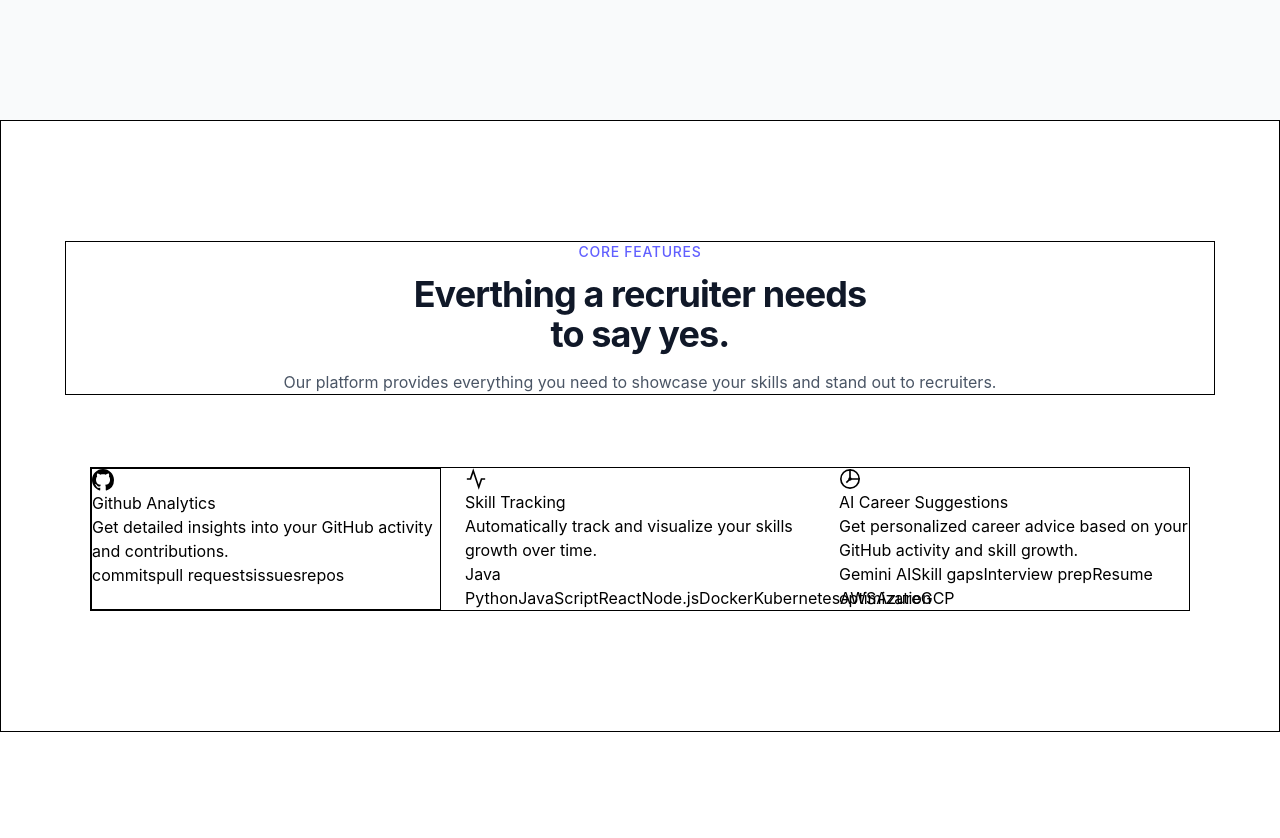
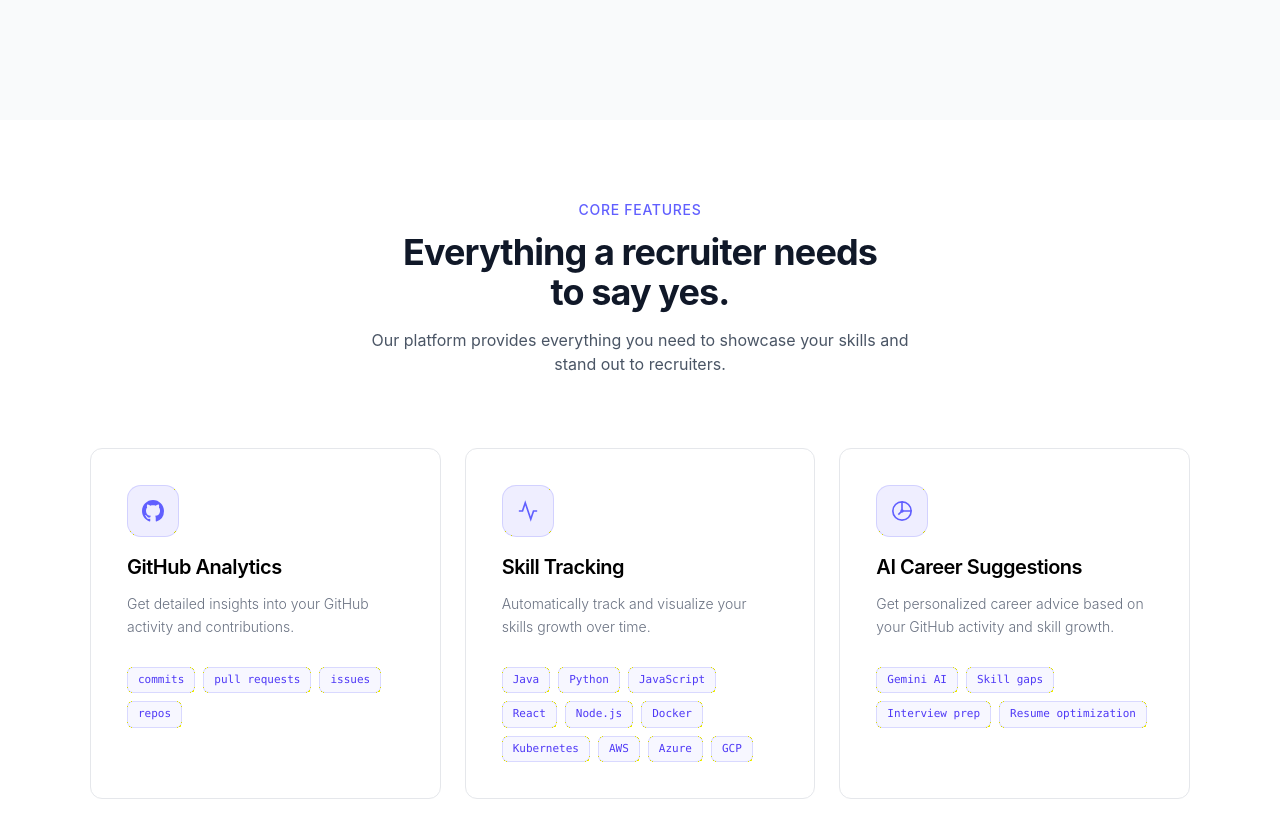
Before and after one commit to manojctrl/Devtrack-ai, a React (Vite) app: page / in a window 1280 px wide. Shown: the part 680-1518 px from the top of the page. Before the commit the page ends 1412 px from the top, so only its background shows below. Built offline with nearby package versions, Linux system fonts and the light colour scheme.

Commit message:
Add features section in Landing page with proper css

```diff
--- a/src/Pages/Landing/Landing.jsx
+++ b/src/Pages/Landing/Landing.jsx
@@ -5,6 +5,7 @@ const Landing = () => {
     <div>
       <Navbar />
 
+      {/* Hero Section */}
       <section className="bg-gray-50 text-gray-900 min-h-screen flex flex-col items-center justify-center pt-20">
         <div className="mb-4 text-sm text-indigo-600 font-semibold">
           Now in public beta — 2,400+ developers
@@ -54,28 +55,34 @@ const Landing = () => {
       </section>
 
       {/* Features Section */}
-
-      <section className="px-16 py-30 border border-solid border-black">
-        <div className="border border-solid border-black mb-[72px] text-center">
-          <div className="flex justify-center text-sm font-medium tracking-wider uppercase text-indigo-500 ">Core Features</div>
-          <h2 className="mt-3 text-3xl font-bold tracking-tight text-gray-900 md:text-4xl  ">
-            Everthing a recruiter needs <br /> to say yes.
+      <section className="px-4 md:px-16 py-20 bg-white">
+        <div className="mb-[72px] text-center">
+          <div className="flex justify-center text-sm font-medium tracking-wider uppercase text-indigo-500">
+            Core Features
+          </div>
+          <h2 className="mt-3 text-3xl font-bold tracking-tight text-gray-900 md:text-4xl">
+            Everything a recruiter needs <br /> to say yes.
           </h2>
-          <p className="mx-auto mt-4 max-wd-xl text-gray-600 ">
+          <p className="mx-auto mt-4 max-w-xl text-gray-600">
             Our platform provides everything you need to showcase your skills
             and stand out to recruiters.
           </p>
         </div>
-        <div className=" border border-solid border-black mx-auto grid max-w-[1100px] grid-cols-1 gap-6 md:grid-cols-3">
-          <div className=" border border-solid border-black group relative">
-            <div className="feat-icon">
+
+        {/* Grid Container */}
+        <div className="mx-auto grid max-w-[1100px] grid-cols-1 gap-6 md:grid-cols-3">
+
+          {/* Card 1: GitHub Analytics */}
+          <div className="group relative overflow-hidden rounded-xl border border-gray-200 p-9 transition-all duration-400 ease-[cubic-bezier(0.34,1.56,0.64,1)] hover:translate-y-2 hover:border-indigo-400/40 hover:shadow-[0_0_40px_rgba(99,102,241,0.12),0_20px_60px_rgba(0,0,0,0.15)]">
+            <div className="absolute inset-0 opacity-0 transition-opacity duration-400 bg-gradient-to-br from-indigo-500/5 via-transparent to-transparent group-hover:opacity-100" />
+            <div className="relative z-10 mb-4 flex h-13 w-13 items-center justify-center rounded-[14px] border border-indigo-500/20 bg-indigo-500/10 text-indigo-500">
               <svg
                 width="22"
                 height="22"
                 viewBox="0 0 24 24"
                 fill="none"
                 stroke="currentColor"
-                stroke-width="1.8"
+                strokeWidth="1.8"
               >
                 <path
                   d="M12 0C5.37 0 0 5.37 0 12c0 5.31 3.435 9.795 8.205 11.385.6.105.825-.255.825-.57 0-.285-.015-1.23-.015-2.235-3.015.555-3.795-.735-4.035-1.41-.135-.345-.72-1.41-1.23-1.695-.42-.225-1.02-.78-.015-.795.945-.015 1.62.87 1.845 1.23 1.08 1.815 2.805 1.305 3.495.99.105-.78.42-1.305.765-1.605-2.67-.3-5.46-1.335-5.46-5.925 0-1.305.465-2.385 1.23-3.225-.12-.3-.54-1.53.12-3.18 0 0 1.005-.315 3.3 1.23.96-.27 1.98-.405 3-.405s2.04.135 3 .405c2.295-1.56 3.3-1.23 3.3-1.23.66 1.65.24 2.88.12 3.18.765.84 1.23 1.905 1.23 3.225 0 4.605-2.805 5.625-5.475 5.925.435.375.81 1.095.81 2.22 0 1.605-.015 2.895-.015 3.3 0 .315.225.69.825.57A12.02 12.02 0 0024 12c0-6.63-5.37-12-12-12z"
@@ -84,56 +91,58 @@ const Landing = () => {
                 />
               </svg>
             </div>
-            <h3>Github Analytics</h3>
-            <p>
+            <h3 className="relative z-10 text-xl font-semibold tracking-tight mb-3">GitHub Analytics</h3>
+            <p className="relative z-10 text-sm font-light leading-relaxed text-gray-500 mb-7">
               Get detailed insights into your GitHub activity and contributions.
             </p>
-            <div className="featTags">
-              <span className="featTag">commits</span>
-              <span className="featTag">pull requests</span>
-              <span className="featTag">issues</span>
-              <span className="featTag">repos</span>
+            <div className="relative z-10 flex flex-wrap gap-2">
+              {['commits', 'pull requests', 'issues', 'repos'].map((tag, index) => (
+                <span key={index} className="font-mono text-[11px] font-medium px-2.5 py-1 rounded-md border border-indigo-500/20 bg-indigo-500/5 text-indigo-600">
+                  {tag}
+                </span>
+              ))}
             </div>
           </div>
-          <div className="feature-card">
-            <div className="feat-icon">
+
+          {/* Card 2: Skill Tracking */}
+          <div className="group relative overflow-hidden rounded-xl border border-gray-200 p-9 transition-all duration-400 ease-[cubic-bezier(0.34,1.56,0.64,1)] hover:translate-y-2 hover:border-indigo-400/40 hover:shadow-[0_0_40px_rgba(99,102,241,0.12),0_20px_60px_rgba(0,0,0,0.15)]">
+            <div className="absolute inset-0 opacity-0 transition-opacity duration-400 bg-gradient-to-br from-indigo-500/5 via-transparent to-transparent group-hover:opacity-100" />
+            <div className="relative z-10 mb-4 flex h-13 w-13 items-center justify-center rounded-[14px] border border-indigo-500/20 bg-indigo-500/10 text-indigo-500">
               <svg
                 width="22"
                 height="22"
                 viewBox="0 0 24 24"
                 fill="none"
                 stroke="currentColor"
-                stroke-width="1.8"
+                strokeWidth="1.8"
               >
                 <polyline points="22 12 18 12 15 21 9 3 6 12 2 12" />
               </svg>
             </div>
-            <h3>Skill Tracking</h3>
-            <p>
+            <h3 className="relative z-10 text-xl font-semibold tracking-tight mb-3">Skill Tracking</h3>
+            <p className="relative z-10 text-sm font-light leading-relaxed text-gray-500 mb-7">
               Automatically track and visualize your skills growth over time.
             </p>
-            <div className="featTags">
-              <span className="featTag">Java </span>
-              <span className="featTag">Python</span>
-              <span className="featTag">JavaScript</span>
-              <span className="featTag">React</span>
-              <span className="featTag">Node.js</span>
-              <span className="featTag">Docker</span>
-              <span className="featTag">Kubernetes</span>
-              <span className="featTag">AWS</span>
-              <span className="featTag">Azure</span>
-              <span className="featTag">GCP</span>
+            <div className="relative z-10 flex flex-wrap gap-2">
+              {['Java', 'Python', 'JavaScript', 'React', 'Node.js', 'Docker', 'Kubernetes', 'AWS', 'Azure', 'GCP'].map((tag, index) => (
+                <span key={index} className="font-mono text-[11px] font-medium px-2.5 py-1 rounded-md border border-indigo-500/20 bg-indigo-500/5 text-indigo-600">
+                  {tag}
+                </span>
+              ))}
             </div>
           </div>
-          <div className="feature-card">
-            <div className="feat-icon">
+
+          {/* Card 3: AI Career Suggestions */}
+          <div className="group relative overflow-hidden rounded-xl border border-gray-200 p-9 transition-all duration-400 ease-[cubic-bezier(0.34,1.56,0.64,1)] hover:translate-y-2 hover:border-indigo-400/40 hover:shadow-[0_0_40px_rgba(99,102,241,0.12),0_20px_60px_rgba(0,0,0,0.15)]">
+            <div className="absolute inset-0 opacity-0 transition-opacity duration-400 bg-gradient-to-br from-indigo-500/5 via-transparent to-transparent group-hover:opacity-100" />
+            <div className="relative z-10 mb-4 flex h-13 w-13 items-center justify-center rounded-[14px] border border-indigo-500/20 bg-indigo-500/10 text-indigo-500">
               <svg
                 width="22"
                 height="22"
                 viewBox="0 0 24 24"
                 fill="none"
                 stroke="currentColor"
-                stroke-width="1.8"
+                strokeWidth="1.8"
               >
                 <path d="M12 2a10 10 0 1 0 10 10H12V2z" />
                 <path d="M12 2a10 10 0 0 1 10 10" />
@@ -141,18 +150,19 @@ const Landing = () => {
                 <circle cx="12" cy="12" r="1" />
               </svg>
             </div>
-            <h3>AI Career Suggestions</h3>
-            <p>
-              Get personalized career advice based on your GitHub activity and
-              skill growth.
+            <h3 className="relative z-10 text-xl font-semibold tracking-tight mb-3">AI Career Suggestions</h3>
+            <p className="relative z-10 text-sm font-light leading-relaxed text-gray-500 mb-7">
+              Get personalized career advice based on your GitHub activity and skill growth.
             </p>
-            <div className="featTags">
-              <span className="featTag">Gemini AI</span>
-              <span className="featTag">Skill gaps</span>
-              <span className="featTag">Interview prep</span>
-              <span className="featTag">Resume optimization</span>
+            <div className="relative z-10 flex flex-wrap gap-2">
+              {['Gemini AI', 'Skill gaps', 'Interview prep', 'Resume optimization'].map((tag, index) => (
+                <span key={index} className="font-mono text-[11px] font-medium px-2.5 py-1 rounded-md border border-indigo-500/20 bg-indigo-500/5 text-indigo-600">
+                  {tag}
+                </span>
+              ))}
             </div>
           </div>
+
         </div>
       </section>
     </div>
```
